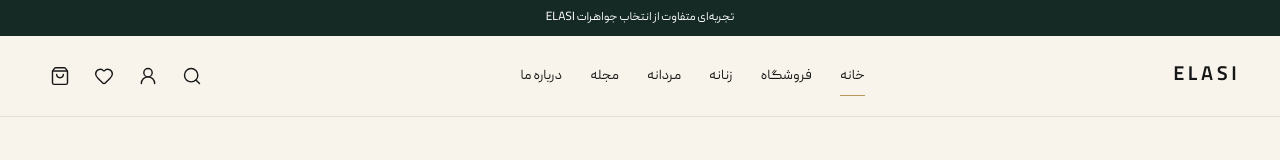
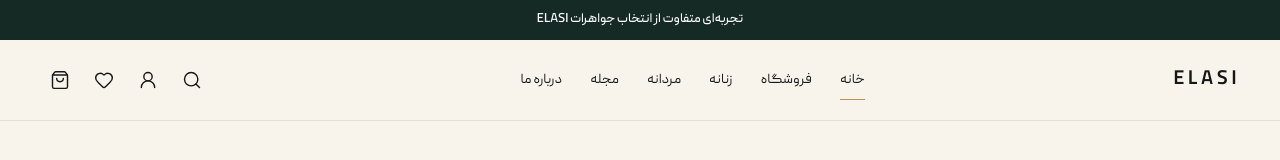
Before and after one commit to sahandsamadpoor1381-jpg/elasi, a Next.js app in the folder frontend/: page / in a window 1280 px wide. Shown: the top 160 px of the page. Built offline with nearby package versions, Linux system fonts and the light colour scheme.

Commit message:
refactor(frontend): refine announcement bar

```diff
--- a/frontend/src/components/site-header/announcement-bar.tsx
+++ b/frontend/src/components/site-header/announcement-bar.tsx
@@ -1,8 +1,8 @@
 export function AnnouncementBar() {
   return (
     <div className="bg-elasi-green text-elasi-white">
-      <div className="elasi-container flex min-h-9 items-center justify-center py-2">
-        <p className="text-caption text-center">
+      <div className="elasi-container flex min-h-10 items-center justify-center px-4 py-2">
+        <p className="text-label text-center font-medium leading-5">
           تجربه‌ای متفاوت از انتخاب جواهرات ELASI
         </p>
       </div>
```
